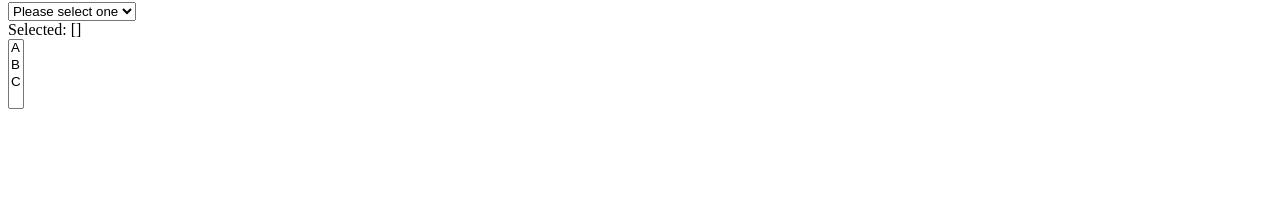
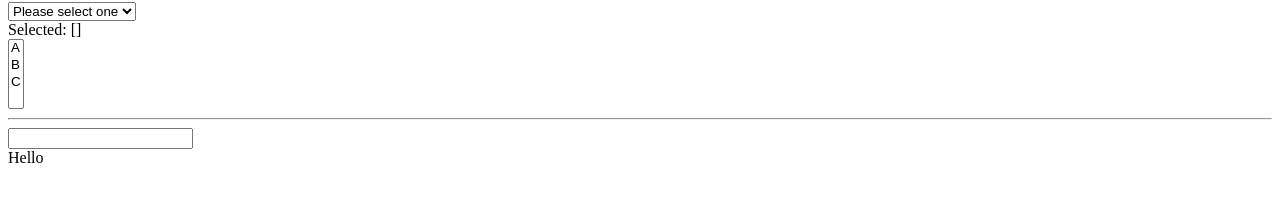
Before and after one commit to chanonbuu/HelloComponent, a Vue app: page / in a window 1280 px wide. Shown: the part 592-794 px from the top of the page. Built offline with nearby package versions, Linux system fonts and the light colour scheme.

Commit message:
ProgramHelloMyName

```diff
--- a/src/App.vue
+++ b/src/App.vue
@@ -3,18 +3,21 @@ import Hello from './components/HelloComponent.vue'
 import TemplateSyntax from './components/TemplateSyntax.vue'
 import ReactivityFundamentals from './components/ReactivityFundamentals.vue'
 import FormInputBindings from './components/FormInputBindings.vue'
+import HelloMyName from './components/HelloMyName.vue'
 </script>
 
 <template>
   <div>ขอให้ My order รับฝึกงานครับ</div>
-  <hr>
+  <hr />
   <span><Hello></Hello></span>
-  <hr>
+  <hr />
   <TemplateSyntax></TemplateSyntax>
-  <hr>
+  <hr />
   <ReactivityFundamentals></ReactivityFundamentals>
-  <hr>
+  <hr />
   <FormInputBindings></FormInputBindings>
+  <hr />
+  <HelloMyName></HelloMyName>
 </template>
 
 <style scoped></style>
--- /dev/null
+++ b/src/components/HelloMyName.vue
@@ -0,0 +1,11 @@
+<template>
+  <div>
+    <input type="text" v-model="name" />
+    <div>Hello {{ name }}</div>
+  </div>
+</template>
+
+<script setup>
+import { ref } from 'vue'
+const name = ref('')
+</script>
```
